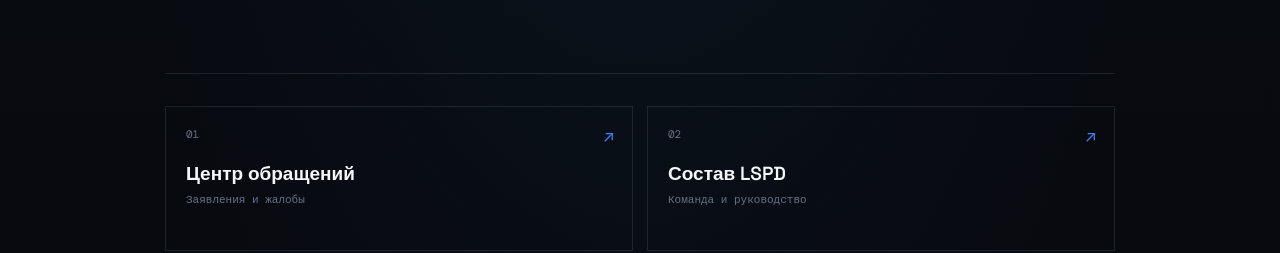
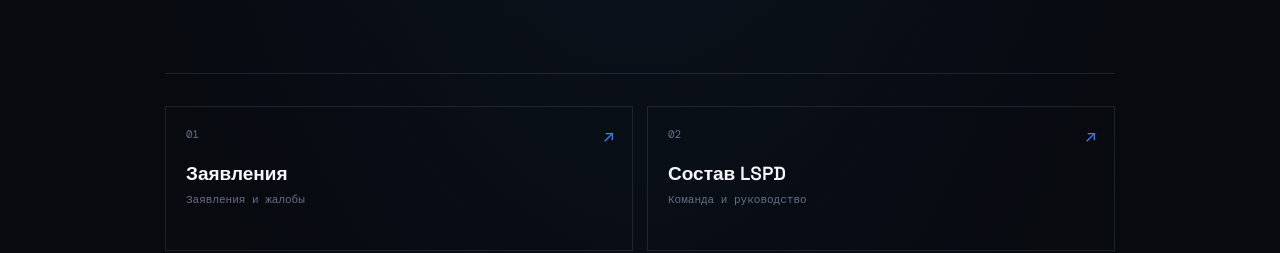
Before and after one commit to kofflay/majestic-web, a Next.js app: page /start in a window 1280 px wide. Shown: the part 951-1204 px from the top of the page. Built offline with nearby package versions, Linux system fonts and the light colour scheme; no server answers.

Commit message:
Переименовать карточку заявлений на старте

```diff
--- a/pages/start.js
+++ b/pages/start.js
@@ -89,7 +89,7 @@ export default function Home() {
           </section>
 
           <section className="landing-cards">
-            <a href="/applications"><span>01</span><strong>Центр обращений</strong><small>Заявления и жалобы</small><b>↗</b></a>
+            <a href="/applications"><span>01</span><strong>Заявления</strong><small>Заявления и жалобы</small><b>↗</b></a>
             <a href="/staff"><span>02</span><strong>Состав LSPD</strong><small>Команда и руководство</small><b>↗</b></a>
           </section>
 
```
